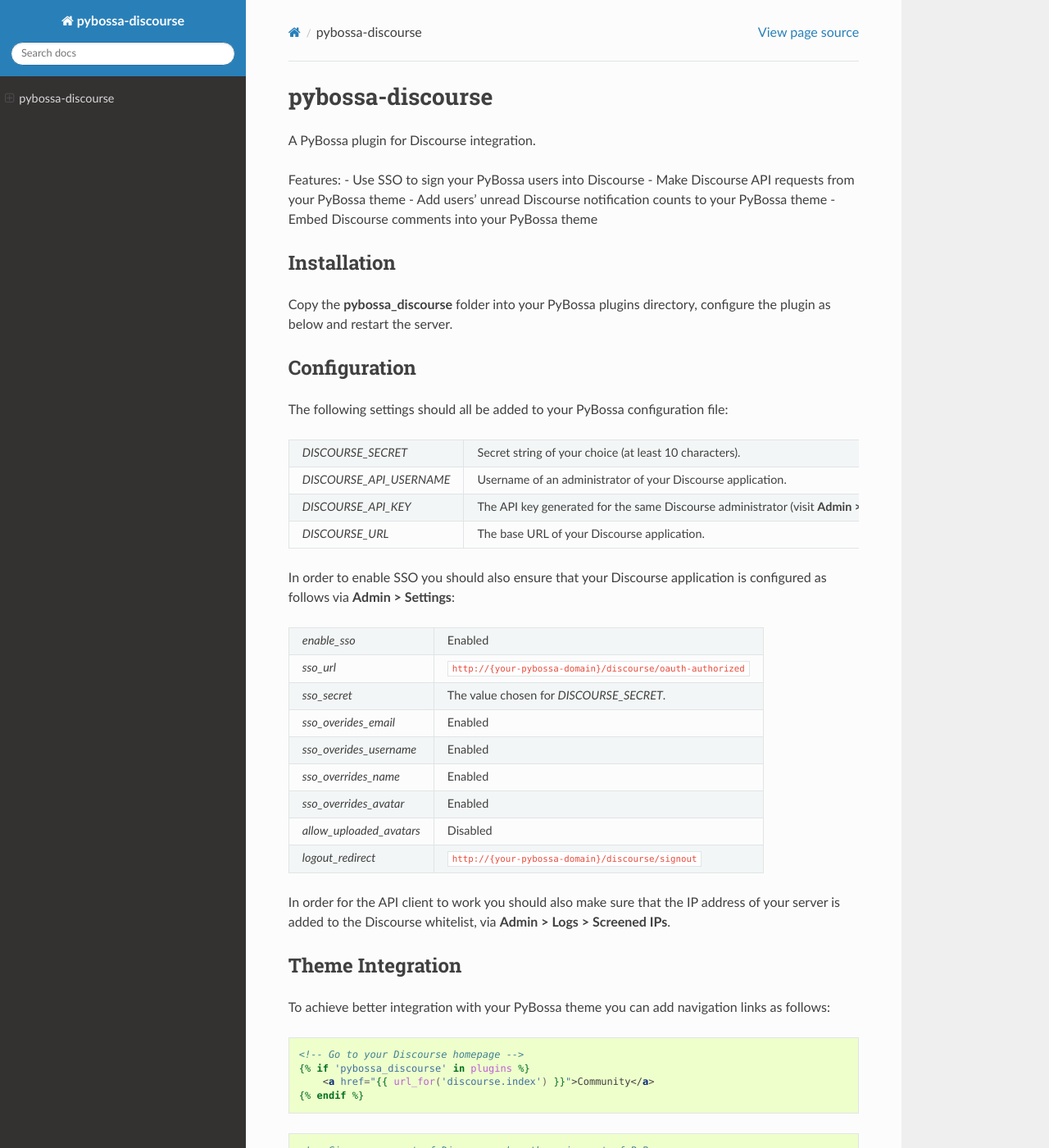
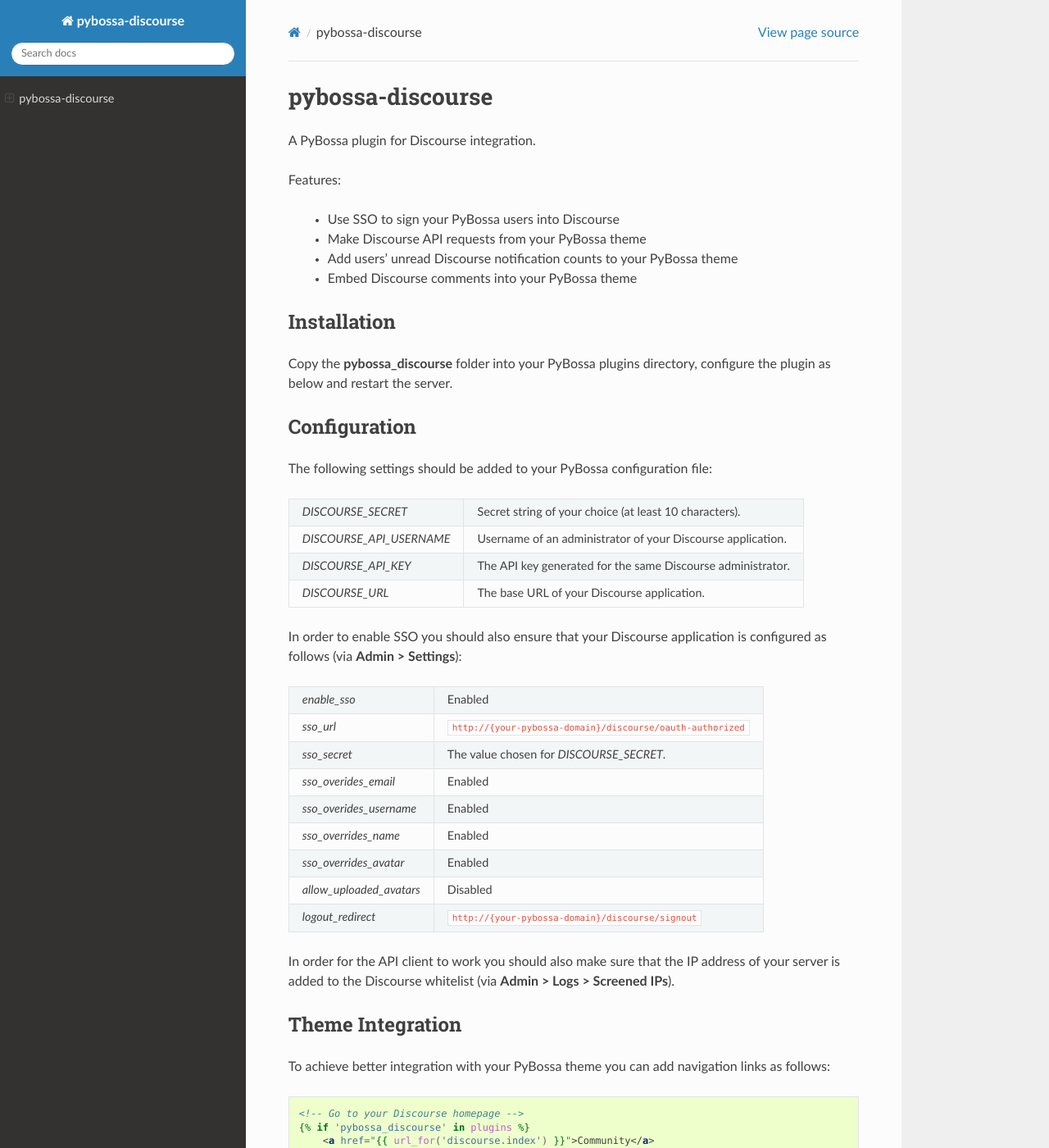
Before and after one commit to alexandermendes/pybossa-discourse, a Sphinx documentation site: the page built from docs/index.rst, in a window 1280 px wide and 1400 px high. Shown: the whole window at 82% size. Built offline with Sphinx 7.4.7 and the Read the Docs theme 2.0.0, drawn with Linux system fonts in a browser that asks for light colours; some of the changed text lies outside the part shown.

Commit message:
Tidy up docs

```diff
--- a/docs/index.rst
+++ b/docs/index.rst
@@ -4,10 +4,11 @@
 A PyBossa plugin for Discourse integration.
 
 Features:
-- Use SSO to sign your PyBossa users into Discourse
-- Make Discourse API requests from your PyBossa theme
-- Add users' unread Discourse notification counts to your PyBossa theme
-- Embed Discourse comments into your PyBossa theme
+
+  - Use SSO to sign your PyBossa users into Discourse
+  - Make Discourse API requests from your PyBossa theme
+  - Add users' unread Discourse notification counts to your PyBossa theme
+  - Embed Discourse comments into your PyBossa theme
 
 
 Installation
@@ -20,21 +21,20 @@
 Configuration
 =============
 
-The following settings should all be added to your PyBossa configuration file:
+The following settings should be added to your PyBossa configuration file:
 
 =================================== ==============================================================
 `DISCOURSE_SECRET`                  Secret string of your choice (at least 10 characters).
 
 `DISCOURSE_API_USERNAME`            Username of an administrator of your Discourse application.
 
-`DISCOURSE_API_KEY`                 The API key generated for the same Discourse administrator
-                                    (visit **Admin > API** in your Discourse application).
+`DISCOURSE_API_KEY`                 The API key generated for the same Discourse administrator.
 
 `DISCOURSE_URL`                     The base URL of your Discourse application.
 =================================== ==============================================================
 
 In order to enable SSO you should also ensure that your Discourse application is configured  as follows
-via **Admin > Settings**:
+(via **Admin > Settings**):
 
 =================================== ==============================================================
 `enable_sso`                        Enabled
@@ -57,7 +57,7 @@
 =================================== ==============================================================
 
 In order for the API client to work you should also make sure that the IP address of your server
-is added to the Discourse whitelist, via **Admin > Logs > Screened IPs**.
+is added to the Discourse whitelist (via **Admin > Logs > Screened IPs**).
 
 
 Theme Integration
@@ -100,6 +100,7 @@
 with the following snippet:
 
 .. code-block:: HTML+Django
+
     {% if 'pybossa_discourse' in plugins %}
         {{ discourse.notifications() }}
     {% endif %}
@@ -116,6 +117,7 @@
 4. Use the following snippet wherever you want comments to appear in your PyBossa theme:
 
 .. code-block:: HTML+Django
+
     {% if 'pybossa_discourse' in plugins %}
         {{ discourse.comments() }}
     {% endif %}
@@ -127,7 +129,7 @@
 API variable
 ============
 
-You can make API calls directly from your PyBossa theme via the `discourse.api`
+You can make API calls directly from your PyBossa theme via the **discourse.api**
 variable, for example:
 
 .. code-block:: HTML+Django
```
Also changed, not shown: other parts of docs/index.rst (+1 -1 lines).
